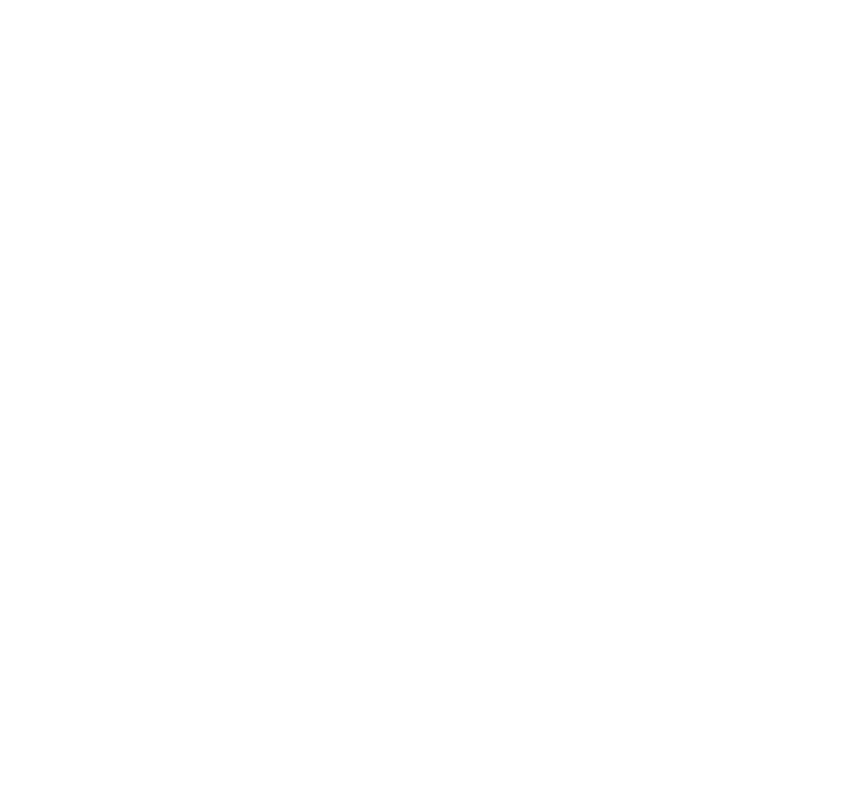
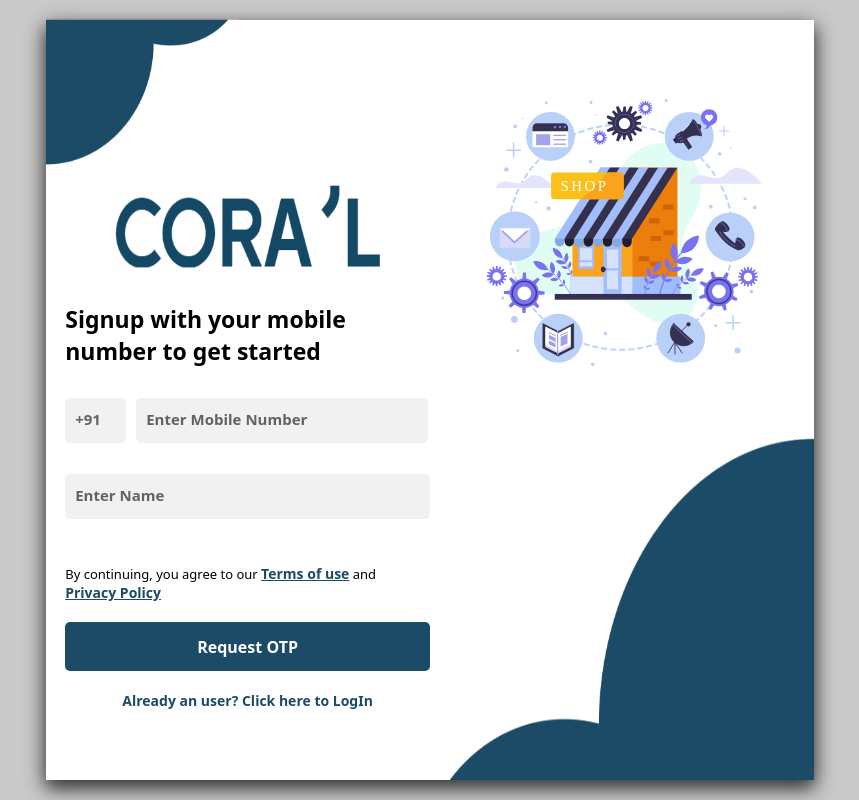
Before and after one commit to rahulkirti10/truthYouthEcommerceFrontEnd, a React (Create React App) app: page /signup in a window 1280 px wide. Before the commit this address had no page. Shown: the whole page, without its empty margins (210-1069 px from the left). Built offline with nearby package versions, Linux system fonts and the light colour scheme.

Commit message:
tenth commit

```diff
--- a/src/App.js
+++ b/src/App.js
@@ -1,19 +1,15 @@
 import './App.css';
 import { BrowserRouter as Router,Routes, Route} from 'react-router-dom'
-import SignLogPage from './Components/Signup/SignLogPage';
 import AppHeader from './Components/AppHeader';
 import HomePage from './Components/Home/HomePage';
 import AppFooter from './Components/AppFooter';
 import ProductPage from './Components/Products/ProductPage';
 import Otp from './Components/Signup/Otp';
+import SignUp from './Components/Signup/SignUp';
+import LogIn from './Components/Signup/LogIn';
 
 function App() {
 
-  const showHeaderFooter = (pathname) => {
-    const excludedPaths = ['/Registeration']; // Array of paths where you want to exclude the header and footer
-
-    return !excludedPaths.includes(pathname);
-  };
 
 
   return (
@@ -34,9 +30,14 @@
               <AppFooter />
             </>
           }/>
-      <Route path="/registeration" element={
+      <Route path="/signup" element={
             <>
-              <SignLogPage />
+              <SignUp />
+            </>
+          }/>
+          <Route path="/login" element={
+            <>
+              <LogIn />
             </>
           }/>
       <Route path="/verify" element={
--- a/src/Components/AppHeader.js
+++ b/src/Components/AppHeader.js
@@ -35,7 +35,10 @@
       setAnchorEl(event.currentTarget);
     };
     const clickLink = (option) => {
-      navigate(`/registeration?option=${option}`)
+      if(option === "SignUp")
+      {navigate(`/signup`)}
+      else
+      {navigate(`/login`)}
     };
     const handleClose = () => {
       setAnchorEl(null);
@@ -105,7 +108,7 @@
             'aria-labelledby': 'basic-button',
           }}
         >
-          <MenuItem onClick={() => clickLink("SignIn")}>SignIn</MenuItem>
+          <MenuItem onClick={() => clickLink("SignUp")}>SignUp</MenuItem>
           <MenuItem onClick={() => clickLink("LogIn")}>LogIn</MenuItem>
         </Menu>
 
--- a/src/Components/Signup/LogIn.js
+++ b/src/Components/Signup/LogIn.js
@@ -1,16 +1,26 @@
 import React from 'react'
 import { Link } from 'react-router-dom';
 import { useNavigate } from 'react-router-dom';
+import "../../Css files/SLForm.css"
 
 function LogIn() {
 
   const navigate = useNavigate();
-  const clickLink = (option) => {
-    navigate(`/registeration?option=${option}`);
+  const clickLink = () => {
+    navigate(`/signup`);
   };
 
 
   return (
+    <div className='SLPage'>
+
+    <div className='SLBox'>
+
+      <div className='SLBoxLeft'>
+      <div className='LeftTop'>
+      <img src='../Images/cloud-image.png' height="100%" width="50%"  alt='logo'/>
+      </div>
+
     <div className='LForm'>
 
           <div className='One'>
@@ -29,10 +39,28 @@
 
           <label className='TC'>By continuing, you agree to our <Link className='New2'>Terms of use</Link> and <Link className='New2'>Privacy Policy</Link></label>
           <Link className='Btn' to="/verify">Request OTP</Link>
-          <label className='New'  onClick={() => clickLink("SignIn")}>New to here? Create an account</label>
+          <label className='New'  onClick={() => clickLink()}>New to here? Create an account</label>
           </div>
 
     </div>
+
+    </div>
+
+<div className='SLBoxRight'>
+
+<div className='RightTop'>
+<img src='../Images/24493638_6941053.svg' height="100%" width="80%"  alt='logo'/>
+</div>
+
+<div className='RightDown'>
+<img src='../Images/cloud-image.png' height="100%" width="100%"  alt='logo'/>
+</div>
+
+</div>
+
+</div>
+
+</div>
   )
 }
 
--- a/src/Components/Signup/Otp.js
+++ b/src/Components/Signup/Otp.js
@@ -1,10 +1,12 @@
 import React from 'react';
+import "../../Css files/SLForm.css"
 import { Link } from 'react-router-dom';
 
 const inputRefs = Array.from({ length: 6 }, () => React.createRef());
 let isFirstBackspaceClick = true;
 
 function Otp() {
+
   const handleInputChange = (index, e) => {
     if (e.target.value.length === 0 && index > 0) {
       inputRefs[index - 1].current.focus();
@@ -37,6 +39,15 @@
   };
 
   return (
+<div className='SLPage'>
+
+<div className='SLBox'>
+
+  <div className='SLBoxLeft'>
+  <div className='LeftTop'>
+  <img src='../Images/cloud-image.png' height="100%" width="50%"  alt='logo'/>
+  </div>
+
     <div className='OForm'>
       <div className='One'>
         <img src='../Images/coral.png' height='80%' width='90%' alt='Logo' />
@@ -68,9 +79,25 @@
           <Link className='New2'>Privacy Policy</Link>
         </label>
         <Link className='Btn'>Continue</Link>
-        <Link className='New'>New to here? Create an account</Link>
       </div>
     </div>
+    </div>
+
+    <div className='SLBoxRight'>
+
+<div className='RightTop'>
+<img src='../Images/24493638_6941053.svg' height="100%" width="80%"  alt='logo'/>
+</div>
+
+<div className='RightDown'>
+<img src='../Images/cloud-image.png' height="100%" width="100%"  alt='logo'/>
+</div>
+
+</div>
+
+</div>
+
+</div>
   );
 }
 
--- a/src/Components/Signup/SignLogPage.js
+++ /dev/null
@@ -1,53 +0,0 @@
-import React, { useEffect } from 'react'
-import "../../Css files/SLForm.css"
-import { useLocation } from 'react-router-dom';
-import { useState } from 'react';
-import SignUp from './SignUp'
-import LogIn from './LogIn'
-import Otp from './Otp'
-
-function SignLogPage(props) {
-
-  const [isSign, setIsSign] = useState(null);
-
-  const location = useLocation(props);
-  const searchParams = new URLSearchParams(location.search);
-  const category = searchParams.get('option');
-
-  useEffect(() => {
-    if(category === "SignIn")
-    {setIsSign(true);}
-    else{setIsSign(false);}
-  },[])
-
-  return (
-    <div className='SLPage'>
-
-      <div className='SLBox'>
-
-        <div className='SLBoxLeft'>
-        <div className='LeftTop'>
-        <img src='../Images/cloud-image.png' height="100%" width="50%"  alt='logo'/>
-        </div>
-        {isSign ? (<SignUp />) : (<LogIn />)}
-        </div>
-
-        <div className='SLBoxRight'>
-
-        <div className='RightTop'>
-        <img src='../Images/24493638_6941053.png' height="100%" width="80%"  alt='logo'/>
-        </div>
-
-        <div className='RightDown'>
-        <img src='../Images/cloud-image.png' height="100%" width="100%"  alt='logo'/>
-        </div>
-
-        </div>
-
-      </div>
-
-    </div>
-  )
-}
-
-export default SignLogPage
--- a/src/Components/Signup/SignUp.js
+++ b/src/Components/Signup/SignUp.js
@@ -1,8 +1,28 @@
 import React from 'react'
 import { Link } from 'react-router-dom';
+import { useNavigate } from 'react-router-dom';
+import "../../Css files/SLForm.css"
 
 function SignUp() {
+
+  const navigate = useNavigate();
+  const clickLink = () => {
+    navigate(`/signup`);
+  };
+
+
   return (
+
+    <div className='SLPage'>
+
+    <div className='SLBox'>
+
+      <div className='SLBoxLeft'>
+      <div className='LeftTop'>
+      <img src='../Images/cloud-image.png' height="100%" width="50%"  alt='logo'/>
+      </div>
+
+
     <div className='SForm'>
 
           <div className='One'>
@@ -10,13 +30,13 @@
           </div>
 
     <div className='Two'>
-      <label>SignIn to your account</label>
-      <div className='Text'>
-      <input className='Input' type="text" placeholder='Enter Name'/>
-      </div>
+      <label>Signup with your mobile number to get started</label>
       <div className='Text'>
       <input className='Code' type="text" placeholder="+91" readOnly/>
       <input className='Input' type="text" placeholder='Enter Mobile Number'/>
+      </div>
+      <div className='Text'>
+      <input className='Input2' type="text" placeholder='Enter Name'/>
       </div>
     </div>
 
@@ -24,8 +44,25 @@
 
     <label className='TC'>By continuing, you agree to our <Link className='New2'>Terms of use</Link> and <Link className='New2'>Privacy Policy</Link></label>
     <Link className='Btn' to="/verify">Request OTP</Link>
+    <label className='New'  onClick={() => clickLink()}>Already an user? Click here to LogIn</label>
+    </div>
+</div>
 
-    </div>
+</div>
+
+<div className='SLBoxRight'>
+
+<div className='RightTop'>
+<img src='../Images/24493638_6941053.svg' height="100%" width="80%"  alt='logo'/>
+</div>
+
+<div className='RightDown'>
+<img src='../Images/cloud-image.png' height="100%" width="100%"  alt='logo'/>
+</div>
+
+</div>
+
+</div>
 
 </div>
   )
--- a/src/Css files/SLForm.css
+++ b/src/Css files/SLForm.css
@@ -110,18 +110,37 @@
     outline: none;
     border-radius: 5px;
     height: 45px;
-    width: 290px;
+    width: 292px;
     margin-left: 10px;
     font-size: 20px;
     background-color: #F1F1F1;
     padding-left: 10px;
+    padding-bottom: 5px;
 }
 .Text .Input::placeholder
 {
     color: #626262;
     font-weight: 600;
     font-size: 15px;
+}
+
+.Text .Input2
+{
+    border : 0;
+    outline: none;
+    border-radius: 5px;
+    height: 45px;
+    width: 100%;
+    font-size: 20px;
+    background-color: #F1F1F1;
     padding-left: 10px;
+    padding-bottom: 5px;
+}
+.Text .Input2::placeholder
+{
+    color: #626262;
+    font-weight: 600;
+    font-size: 15px;
 }
 
 .Text .Code
@@ -132,14 +151,14 @@
     height: 45px;
     width: 61px;
     background-color: #F1F1F1;
-    cursor:context-menu;
+    cursor:default;
+    padding-left: 10px;
 }
 .Text .Code::placeholder
 {
     color: #626262;
     font-weight: 600;
     font-size: 15px;
-    padding-left: 10px;
 }
 
 
@@ -221,7 +240,7 @@
 }
 .SForm .Two
 {
-    height: 35%;
+    height: 40%;
     display: flex;
     flex-direction: column;
     justify-content: space-around;
@@ -231,7 +250,7 @@
 .SForm .Two label
 {
     font-weight:600;
-    font-size: 25px;
+    font-size: 23px;
 }
 
 .SForm .Two .Text
@@ -239,12 +258,12 @@
     width: 100%;
     display: flex;
     flex-direction: row;
-    justify-content: flex-end;
+    justify-content: flex-start;
 }
 
 .SForm .Three
 {
-    height: 50%;
+    height: 40%;
     display: flex;
     flex-direction: column;
     justify-content: flex-start;
```
